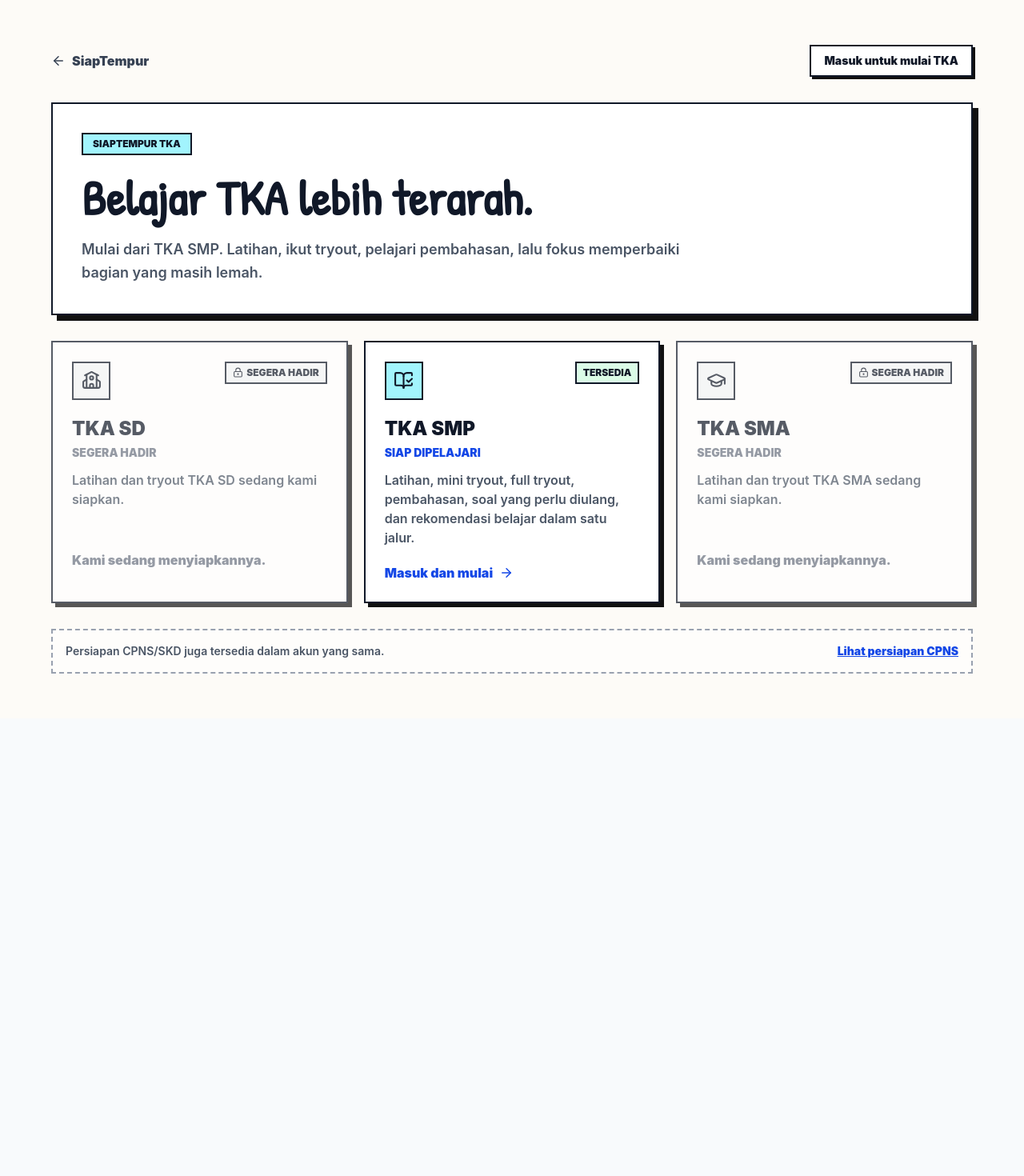
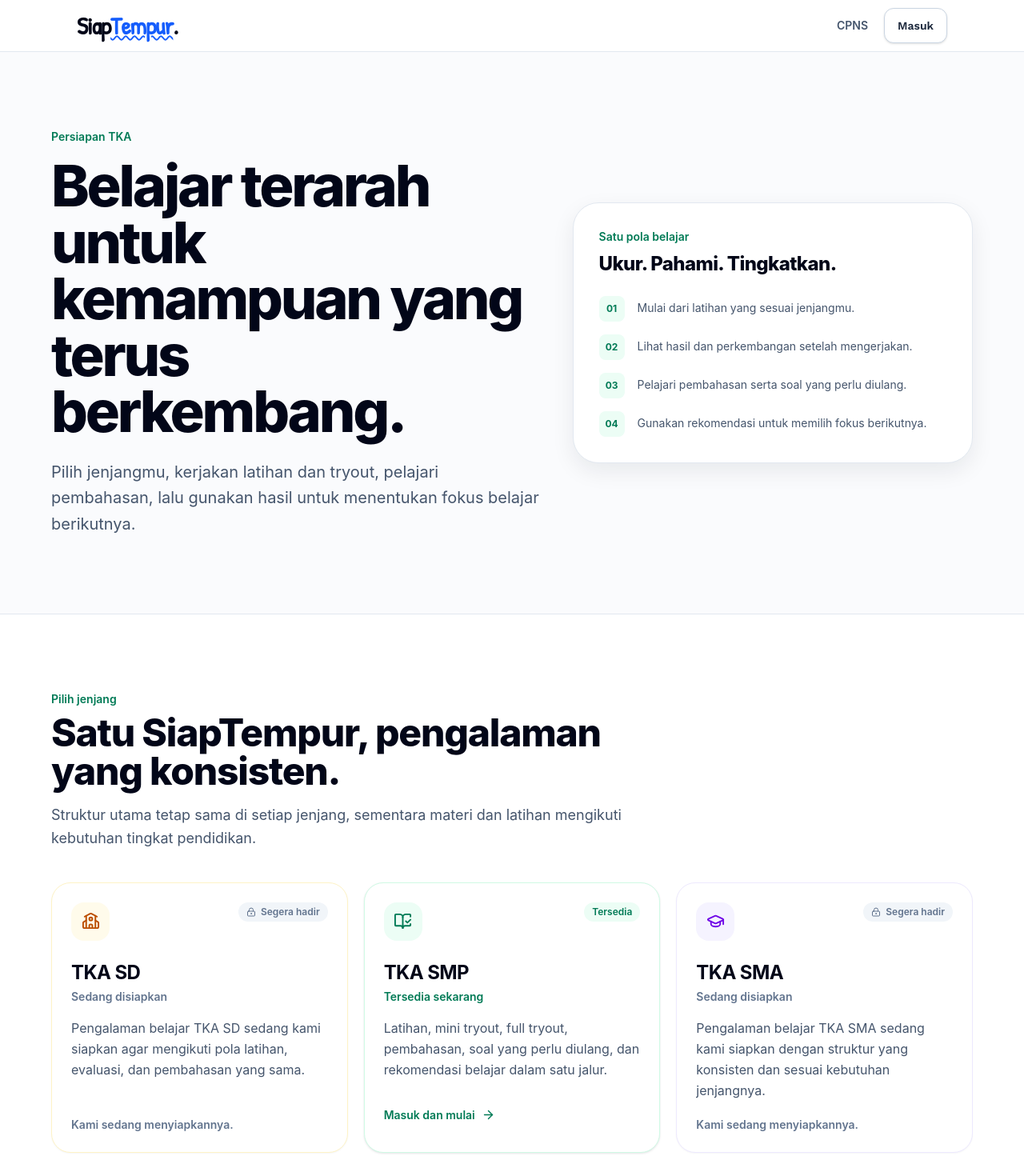
Before and after one commit to siaptempur6801/siap-tempur, a Next.js app: page /tka in a window 1280 px wide. Shown: the top 1470 px of the page at 80% size. Before the commit the page ends 898 px from the top, so only its background shows below. Built offline with nearby package versions, Linux system fonts and the light colour scheme; no server answers.

Commit message:
feat(px): refresh unified TKA level landing

```diff
--- a/app/tka/page.tsx
+++ b/app/tka/page.tsx
@@ -1,12 +1,13 @@
 import Link from 'next/link'
 import type { Metadata } from 'next'
-import { ArrowLeft, ArrowRight, BookOpenCheck, GraduationCap, LockKeyhole, School } from 'lucide-react'
+import { ArrowRight, BookOpenCheck, GraduationCap, LockKeyhole, School } from 'lucide-react'
 import { createV2Client } from '@/lib/utils/supabase/server'
 import { TKA_LEVELS, tkaLevelPath } from '@/src/tka/context'
+import { Button } from '@/components/ui/Button'
 
 export const metadata: Metadata = {
-    title: 'TKA SMP - SiapTempur',
-    description: 'Persiapan TKA SMP dengan latihan, mini tryout, full tryout, pembahasan, latihan perbaikan, dan analisis perkembangan belajar.',
+    title: 'Persiapan TKA - SiapTempur',
+    description: 'Persiapan TKA dengan TKA SMP yang tersedia saat ini, sementara pengalaman belajar TKA SD dan SMA sedang disiapkan.',
     alternates: { canonical: '/tka' },
 }
 
@@ -16,24 +17,30 @@ export const revalidate = 0
 const LEVEL_COPY = {
     SD: {
         title: 'TKA SD',
-        subtitle: 'Segera hadir',
-        description: 'Latihan dan tryout TKA SD sedang kami siapkan.',
+        subtitle: 'Sedang disiapkan',
+        description: 'Pengalaman belajar TKA SD sedang kami siapkan agar mengikuti pola latihan, evaluasi, dan pembahasan yang sama.',
         icon: School,
         available: false,
+        tone: 'bg-amber-50 text-amber-700',
+        border: 'border-amber-100',
     },
     SMP: {
         title: 'TKA SMP',
-        subtitle: 'Siap dipelajari',
+        subtitle: 'Tersedia sekarang',
         description: 'Latihan, mini tryout, full tryout, pembahasan, soal yang perlu diulang, dan rekomendasi belajar dalam satu jalur.',
         icon: BookOpenCheck,
         available: true,
+        tone: 'bg-emerald-50 text-emerald-700',
+        border: 'border-emerald-100',
     },
     SMA: {
         title: 'TKA SMA',
-        subtitle: 'Segera hadir',
-        description: 'Latihan dan tryout TKA SMA sedang kami siapkan.',
+        subtitle: 'Sedang disiapkan',
+        description: 'Pengalaman belajar TKA SMA sedang kami siapkan dengan struktur yang konsisten dan sesuai kebutuhan jenjangnya.',
         icon: GraduationCap,
         available: false,
+        tone: 'bg-violet-50 text-violet-700',
+        border: 'border-violet-100',
     },
 } as const
 
@@ -47,65 +54,94 @@ export default async function TkaLandingPage({
     const { data: { user } } = await supabase.auth.getUser()
 
     return (
-        <main className="min-h-screen bg-[#fdfbf7] px-4 py-8 text-gray-900 md:px-8 md:py-14">
-            <div className="mx-auto max-w-6xl space-y-8">
-                <div className="flex flex-wrap items-center justify-between gap-4">
-                    <Link href="/" className="inline-flex items-center gap-2 font-black text-gray-700 hover:text-blue-700">
-                        <ArrowLeft size={18} /> SiapTempur
+        <main data-experience-mode="marketing" className="min-h-screen bg-white text-slate-950">
+            <header className="border-b border-slate-200 bg-white/90 backdrop-blur-xl">
+                <div className="mx-auto flex min-h-16 max-w-6xl items-center justify-between gap-4 px-4 md:px-8">
+                    <Link
+                        href="/"
+                        className="rounded-md font-handwriting text-2xl font-bold tracking-tight text-slate-950 focus-visible:outline-none focus-visible:ring-2 focus-visible:ring-blue-600 focus-visible:ring-offset-2 md:text-3xl"
+                    >
+                        Siap<span className="text-blue-600 underline decoration-wavy decoration-2">Tempur</span>.
+                    </Link>
+                    <div className="flex items-center gap-2">
+                        <Link href="/cpns" className="hidden min-h-11 items-center rounded-xl px-3 text-sm font-semibold text-slate-600 hover:bg-slate-100 hover:text-slate-950 sm:inline-flex">
+                            CPNS
                         </Link>
                         {user ? (
-                        <span className="border-2 border-gray-900 bg-green-100 px-3 py-2 text-sm font-black shadow-[3px_3px_0_0_#111]">
-                            Siap lanjut belajar
-                        </span>
+                            <Button size="sm" asChild><Link href="/tka/smp">Lanjutkan TKA</Link></Button>
                         ) : (
-                        <Link
-                            href="/login?returnTo=%2Ftka%2Fsmp"
-                            className="border-2 border-gray-900 bg-white px-4 py-2 text-sm font-black shadow-[3px_3px_0_0_#111] transition hover:translate-x-0.5 hover:translate-y-0.5 hover:shadow-none"
-                        >
-                            Masuk untuk mulai TKA
-                        </Link>
+                            <Button size="sm" variant="outline" asChild><Link href="/login?returnTo=%2Ftka%2Fsmp">Masuk</Link></Button>
                         )}
                     </div>
-
-                <header className="border-2 border-gray-900 bg-white p-6 shadow-[7px_7px_0_0_#111] md:p-9">
-                    <div className="inline-flex border-2 border-gray-900 bg-cyan-200 px-3 py-1 text-xs font-black uppercase">
-                        SiapTempur TKA
                 </div>
-                    <h1 className="mt-4 font-handwriting text-4xl font-black leading-tight md:text-6xl">
-                        Belajar TKA lebih terarah.
-                    </h1>
-                    <p className="mt-3 max-w-3xl text-base font-semibold leading-relaxed text-gray-600 md:text-lg">
-                        Mulai dari TKA SMP. Latihan, ikut tryout, pelajari pembahasan, lalu fokus memperbaiki bagian yang masih lemah.
-                    </p>
             </header>
 
+            <section className="border-b border-slate-200 bg-slate-50/70 px-4 py-16 md:px-8 md:py-24">
+                <div className="mx-auto grid max-w-6xl items-center gap-10 lg:grid-cols-[1.1fr_0.9fr]">
+                    <div>
+                        <p className="text-sm font-semibold text-emerald-700">Persiapan TKA</p>
+                        <h1 className="mt-4 max-w-4xl text-5xl font-extrabold tracking-[-0.045em] text-slate-950 sm:text-6xl md:text-7xl md:leading-[0.98]">
+                            Belajar terarah untuk kemampuan yang terus berkembang.
+                        </h1>
+                        <p className="mt-6 max-w-2xl text-lg leading-relaxed text-slate-600 md:text-xl">
+                            Pilih jenjangmu, kerjakan latihan dan tryout, pelajari pembahasan, lalu gunakan hasil untuk menentukan fokus belajar berikutnya.
+                        </p>
+                    </div>
+
+                    <div className="rounded-[2rem] border border-slate-200 bg-white p-6 shadow-[var(--px-shadow-md)] md:p-8">
+                        <p className="text-sm font-semibold text-emerald-700">Satu pola belajar</p>
+                        <h2 className="mt-2 text-2xl font-extrabold tracking-tight text-slate-950">Ukur. Pahami. Tingkatkan.</h2>
+                        <div className="mt-6 space-y-4">
+                            {[
+                                ['01', 'Mulai dari latihan yang sesuai jenjangmu.'],
+                                ['02', 'Lihat hasil dan perkembangan setelah mengerjakan.'],
+                                ['03', 'Pelajari pembahasan serta soal yang perlu diulang.'],
+                                ['04', 'Gunakan rekomendasi untuk memilih fokus berikutnya.'],
+                            ].map(([number, text]) => (
+                                <div key={number} className="flex gap-4">
+                                    <span className="flex h-8 w-8 shrink-0 items-center justify-center rounded-lg bg-emerald-50 text-xs font-bold text-emerald-700">{number}</span>
+                                    <p className="pt-1 text-sm leading-relaxed text-slate-600">{text}</p>
+                                </div>
+                            ))}
+                        </div>
+                    </div>
+                </div>
+            </section>
+
+            <section className="px-4 py-16 md:px-8 md:py-24">
+                <div className="mx-auto max-w-6xl">
+                    <div className="max-w-3xl">
+                        <p className="text-sm font-semibold text-emerald-700">Pilih jenjang</p>
+                        <h2 className="mt-2 text-3xl font-extrabold tracking-tight text-slate-950 md:text-5xl">Satu SiapTempur, pengalaman yang konsisten.</h2>
+                        <p className="mt-4 text-lg leading-relaxed text-slate-600">
+                            Struktur utama tetap sama di setiap jenjang, sementara materi dan latihan mengikuti kebutuhan tingkat pendidikan.
+                        </p>
+                    </div>
+
                     {params.error && (
-                    <div className="border-2 border-gray-900 bg-red-100 px-4 py-3 font-bold text-red-800 shadow-[3px_3px_0_0_#111]">
+                        <div role="alert" className="mt-6 rounded-2xl border border-red-200 bg-red-50 px-4 py-3 text-sm font-semibold text-red-800">
                             {params.error}
                         </div>
                     )}
 
-                <section className="grid gap-5 md:grid-cols-3">
+                    <div className="mt-10 grid gap-5 md:grid-cols-3">
                         {TKA_LEVELS.map((level) => {
                             const copy = LEVEL_COPY[level]
                             const Icon = copy.icon
-                        const cardClass = 'border-2 border-gray-900 bg-white p-6 shadow-[5px_5px_0_0_#111]'
 
                             if (!copy.available) {
                                 return (
-                                <article key={level} className={`${cardClass} opacity-70`}>
+                                    <article key={level} data-program={`tka-${level.toLowerCase()}`} className={`flex min-h-[19rem] flex-col rounded-3xl border bg-white p-6 shadow-[var(--px-shadow-xs)] ${copy.border}`}>
                                         <div className="flex items-start justify-between gap-3">
-                                        <div className="flex h-12 w-12 items-center justify-center border-2 border-gray-900 bg-gray-100">
-                                            <Icon size={25} />
-                                        </div>
-                                        <span className="inline-flex items-center gap-1 border-2 border-gray-900 bg-gray-100 px-2 py-1 text-xs font-black uppercase">
-                                            <LockKeyhole size={13} /> Segera hadir
+                                            <div className={`flex h-12 w-12 items-center justify-center rounded-2xl ${copy.tone}`}><Icon size={23} /></div>
+                                            <span className="inline-flex items-center gap-1.5 rounded-full bg-slate-100 px-2.5 py-1 text-xs font-semibold text-slate-500">
+                                                <LockKeyhole size={12} /> Segera hadir
                                             </span>
                                         </div>
-                                    <h2 className="mt-5 text-2xl font-black">{copy.title}</h2>
-                                    <p className="mt-1 text-sm font-black uppercase text-gray-500">{copy.subtitle}</p>
-                                    <p className="mt-3 min-h-20 font-semibold text-gray-600">{copy.description}</p>
-                                    <div className="mt-5 font-black text-gray-500">Kami sedang menyiapkannya.</div>
+                                        <h3 className="mt-6 text-2xl font-bold tracking-tight text-slate-950">{copy.title}</h3>
+                                        <p className="mt-1 text-sm font-semibold text-slate-500">{copy.subtitle}</p>
+                                        <p className="mt-4 flex-1 leading-relaxed text-slate-600">{copy.description}</p>
+                                        <p className="mt-5 text-sm font-semibold text-slate-500">Kami sedang menyiapkannya.</p>
                                     </article>
                                 )
                             }
@@ -116,31 +152,36 @@ export default async function TkaLandingPage({
                             return (
                                 <Link
                                     key={level}
+                                    data-program={`tka-${level.toLowerCase()}`}
                                     href={href}
-                                className={`group ${cardClass} transition hover:translate-x-1 hover:translate-y-1 hover:shadow-none`}
+                                    className={`group flex min-h-[19rem] flex-col rounded-3xl border bg-white p-6 shadow-[var(--px-shadow-sm)] transition hover:-translate-y-1 hover:shadow-[var(--px-shadow-md)] focus-visible:outline-none focus-visible:ring-2 focus-visible:ring-emerald-600 focus-visible:ring-offset-2 ${copy.border}`}
                                 >
                                     <div className="flex items-start justify-between gap-3">
-                                    <div className="flex h-12 w-12 items-center justify-center border-2 border-gray-900 bg-cyan-200">
-                                        <Icon size={25} />
+                                        <div className={`flex h-12 w-12 items-center justify-center rounded-2xl ${copy.tone}`}><Icon size={23} /></div>
+                                        <span className="rounded-full bg-emerald-50 px-2.5 py-1 text-xs font-semibold text-emerald-700">Tersedia</span>
                                     </div>
-                                    <span className="border-2 border-gray-900 bg-green-100 px-2 py-1 text-xs font-black uppercase">Tersedia</span>
-                                </div>
-                                <h2 className="mt-5 text-2xl font-black">{copy.title}</h2>
-                                <p className="mt-1 text-sm font-black uppercase text-blue-700">{copy.subtitle}</p>
-                                <p className="mt-3 min-h-20 font-semibold text-gray-600">{copy.description}</p>
-                                <div className="mt-5 inline-flex items-center gap-2 font-black text-blue-700">
-                                    {user ? 'Mulai belajar' : 'Masuk dan mulai'} <ArrowRight className="transition group-hover:translate-x-1" size={18} />
-                                </div>
+                                    <h3 className="mt-6 text-2xl font-bold tracking-tight text-slate-950">{copy.title}</h3>
+                                    <p className="mt-1 text-sm font-semibold text-emerald-700">{copy.subtitle}</p>
+                                    <p className="mt-4 flex-1 leading-relaxed text-slate-600">{copy.description}</p>
+                                    <span className="mt-5 inline-flex min-h-11 items-center gap-2 text-sm font-semibold text-emerald-700">
+                                        {user ? 'Mulai belajar' : 'Masuk dan mulai'} <ArrowRight className="transition-transform group-hover:translate-x-1" size={17} />
+                                    </span>
                                 </Link>
                             )
                         })}
+                    </div>
+                </div>
             </section>
 
-                <div className="flex flex-wrap items-center justify-between gap-4 border-2 border-dashed border-gray-400 bg-white/60 p-4 text-sm font-semibold text-gray-600">
-                    <span>Persiapan CPNS/SKD juga tersedia dalam akun yang sama.</span>
-                    <Link className="font-black text-blue-700 underline" href="/cpns">Lihat persiapan CPNS</Link>
+            <section className="border-t border-slate-200 bg-slate-50 px-4 py-10 md:px-8">
+                <div className="mx-auto flex max-w-6xl flex-wrap items-center justify-between gap-4">
+                    <div>
+                        <p className="font-semibold text-slate-900">Sedang mempersiapkan CPNS?</p>
+                        <p className="mt-1 text-sm text-slate-500">Akun yang sama juga bisa digunakan untuk persiapan SKD CPNS.</p>
                     </div>
+                    <Button variant="outline" asChild><Link href="/cpns">Lihat persiapan CPNS</Link></Button>
                 </div>
+            </section>
         </main>
     )
 }
```
Lines whose indentation alone changed are shown as unchanged.
